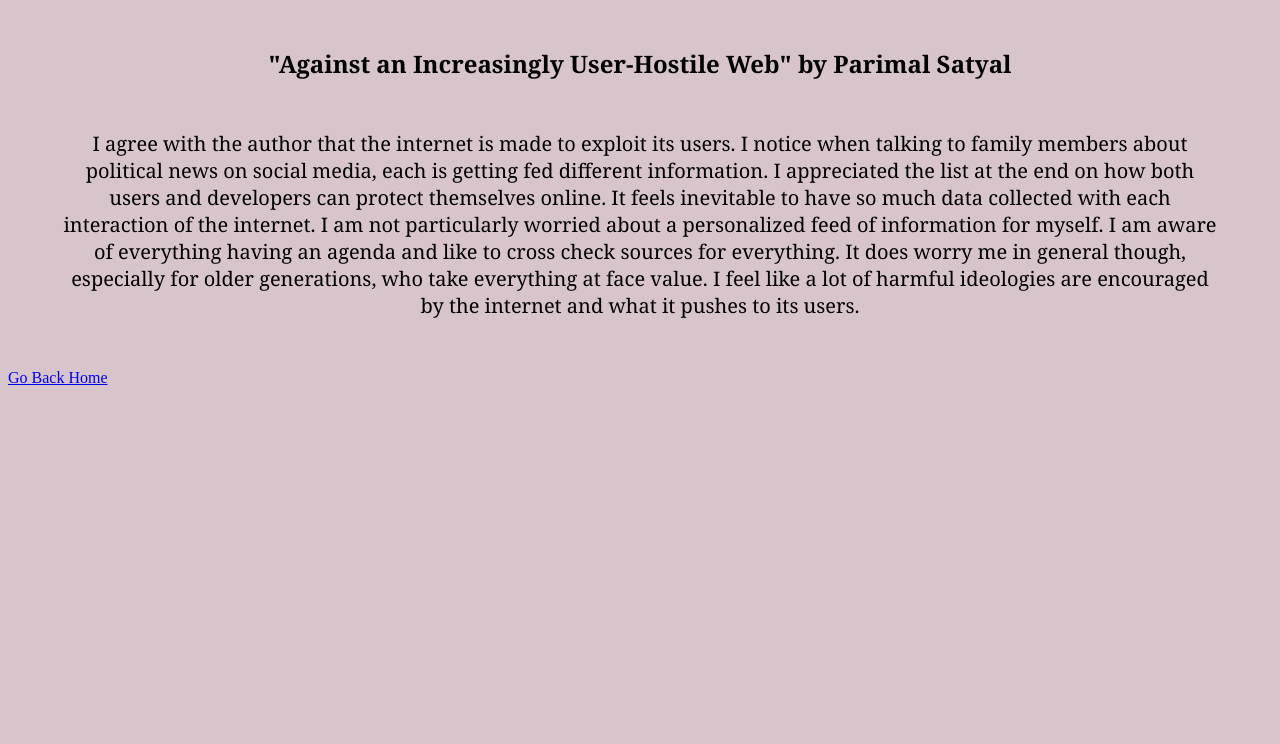
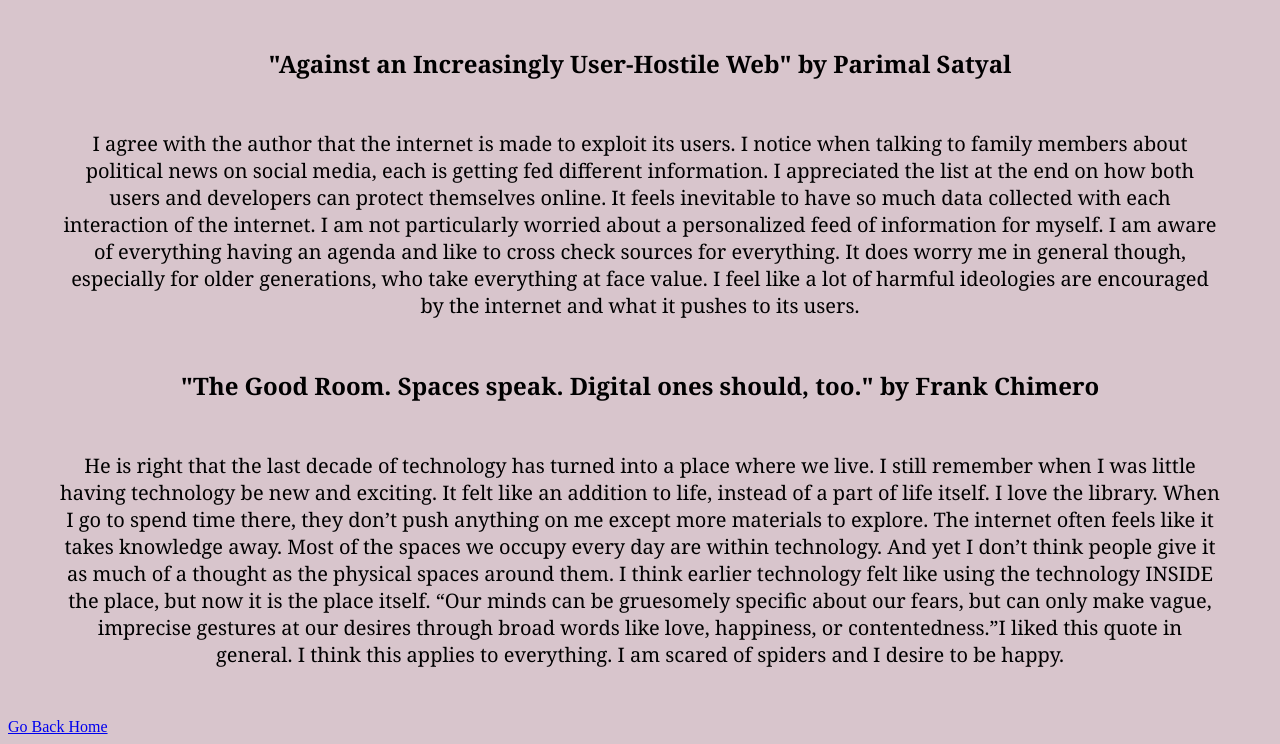
Before and after one commit to cbwiley4/homepage, a plain HTML site: page reading1.html in a window 1280 px wide. Shown: the part 658-1402 px from the top of the page. Before the commit the page ends 1053 px from the top, so only its background shows below. Drawn offline with Linux system fonts and the light colour scheme.

Commit message:
Update reading1.html

```diff
--- a/reading1.html
+++ b/reading1.html
@@ -24,6 +24,13 @@ I like the idea that clarity isn’t the only possible intention for the website
 I agree with the author that the internet is made to exploit its users. I notice when talking to family members about political news on social media, each is getting fed different information. I appreciated the list at the end on how both users and developers can protect themselves online. It feels inevitable to have so much data collected with each interaction of the internet. I am not particularly worried about a personalized feed of information for myself. I am aware of everything having an agenda and like to cross check sources for everything. It does worry me in general though, especially for older generations, who take everything at face value. I feel like a lot of harmful ideologies are encouraged by the internet and what it pushes to its users.
 </p>
 
+<h2>"The Good Room. Spaces speak. Digital ones should, too." by Frank Chimero</h2>
+
+<p>
+He is right that the last decade of technology has turned into a place where we live. I still remember when I was little having technology be new and exciting. It felt like an addition to life, instead of a part of life itself. I love the library. When I go to spend time there, they don’t push anything on me except more materials to explore. The internet often feels like it takes knowledge away. Most of the spaces we occupy every day are within technology. And yet I don’t think people give it as much of a thought as the physical spaces around them. I think earlier technology felt like using the technology INSIDE the place, but now it is the place itself. “Our minds can be gruesomely specific about our fears, but can only make vague, imprecise gestures at our desires through broad words like love, happiness, or contentedness.”I liked this quote in general. I think this applies to everything. I am scared of spiders and I desire to be happy.
+
+</p>
+
 
     <a href="index.html">Go Back Home</a>
 
```
